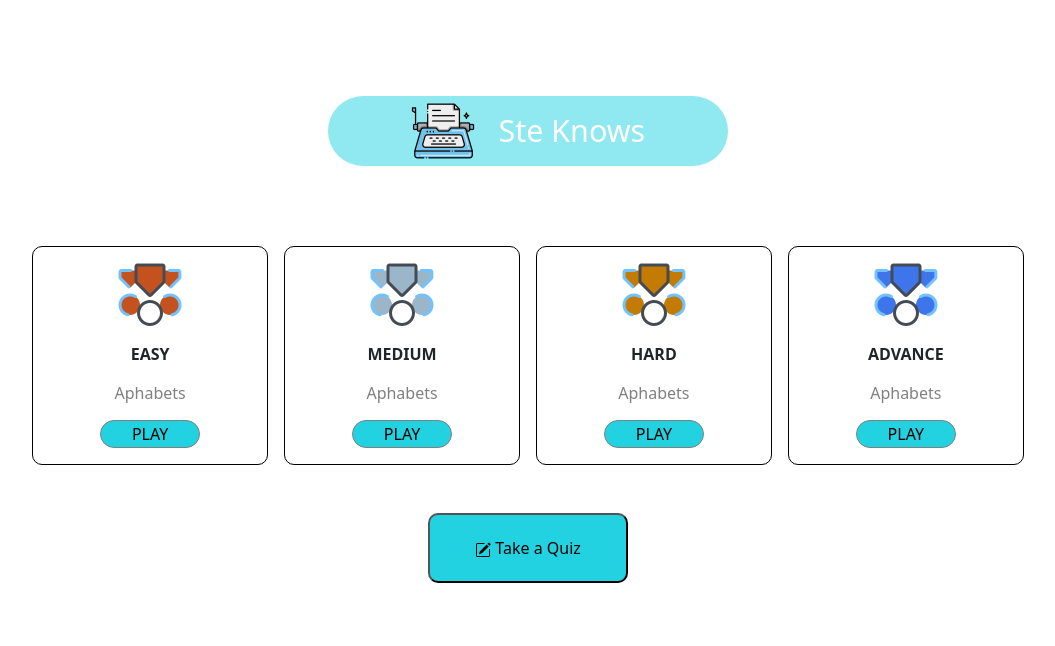
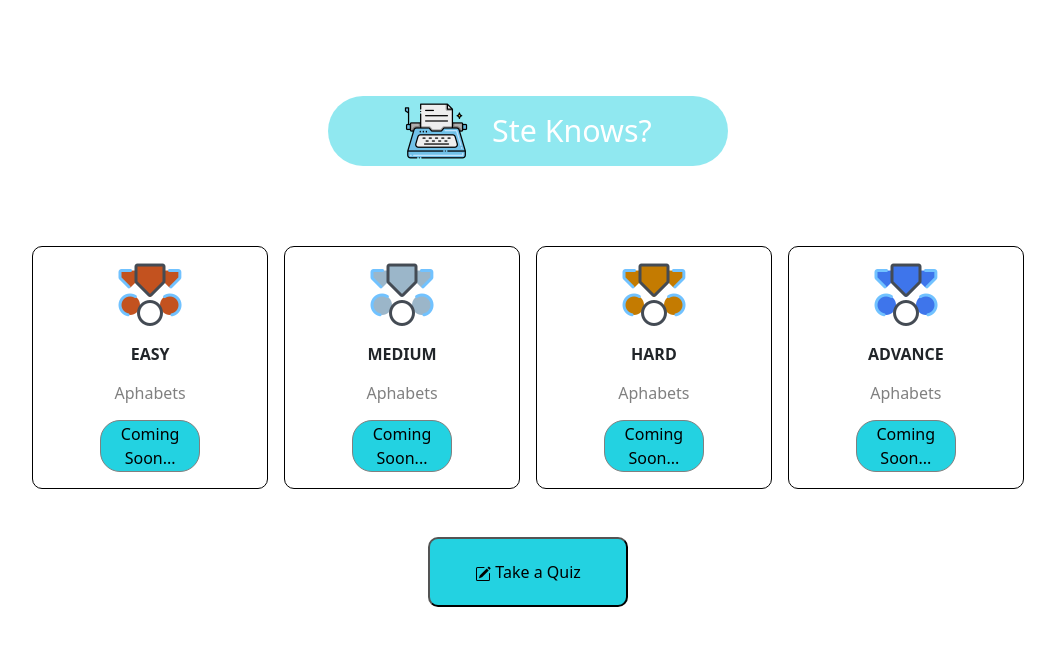
Before and after one commit to markrusselbaral/steno_frontend, a Vue app: page /#/ in a window 1280 px wide. Shown: the top 646 px of the page, without its empty margins (112-1167 px from the left). Built offline with nearby package versions, Linux system fonts and the light colour scheme; what vue3-particles would draw is missing.

Commit message:
fixed baseurl

```diff
--- a/src/components/StenoCategory.vue
+++ b/src/components/StenoCategory.vue
@@ -92,7 +92,7 @@
   <div class="containers">
     <div id="contitle">
       <span id="title" style="width: 400px; height: 70px; font-size: 1.9em">
-        <img src="../assets/type.png" alt="" />&nbsp;&nbsp; Ste Knows</span
+        <img src="../assets/type.png" alt="" />&nbsp;&nbsp; Ste Knows?</span
       >
     </div>
     <div class="cardcontainer">
@@ -108,7 +108,7 @@
             border: 1px solid grey;
           "
         >
-          PLAY
+          Coming Soon...
         </button>
       </div>
       <div class="cards2">
@@ -123,7 +123,7 @@
             border: 1px solid grey;
           "
         >
-          PLAY
+          Coming Soon...
         </button>
       </div>
       <div class="cards3">
@@ -138,7 +138,7 @@
             border: 1px solid grey;
           "
         >
-          PLAY
+          Coming Soon...
         </button>
       </div>
       <div class="cards4">
@@ -153,7 +153,7 @@
             border: 1px solid grey;
           "
         >
-          PLAY
+          Coming Soon...
         </button>
       </div>
     </div>
--- a/src/components/UserRegistration.vue
+++ b/src/components/UserRegistration.vue
@@ -90,7 +90,7 @@
   </div>
   <div class="container" v-if="!isDivHidden">
     <form id="form" @submit.prevent="saveUser">
-      <h1>Registration</h1>
+      <h1>Enter Your Name</h1>
       <div class="input-control">
         <label for="firstname">Firstname</label>
         <input id="firstname" name="firstname" v-model="firstname" type="text" required />
@@ -119,7 +119,7 @@
           <img
             :src="getImageUrl(responseData.user_quiz.image)"
             alt="My Image"
-            style="width: 150px"
+            style="width: 150px; height: 150px"
           />
           <hr
             style="
@@ -171,7 +171,7 @@ export default {
   },
   methods: {
     getImageUrl(filename) {
-      return `${this.laravelAppUrl}/images/${filename}`;
+      return `${this.laravelAppUrl}/images/steno${filename}`;
     },
 
     async saveUser() {
@@ -208,6 +208,9 @@ export default {
         this.responseData = response.data;
 
         this.answer = ""; // clear the input field
+        if (response.data.user_quiz == null) {
+          alert("Your score has been recorded");
+        }
       } catch (error) {
         console.error(error);
       } finally {
```
